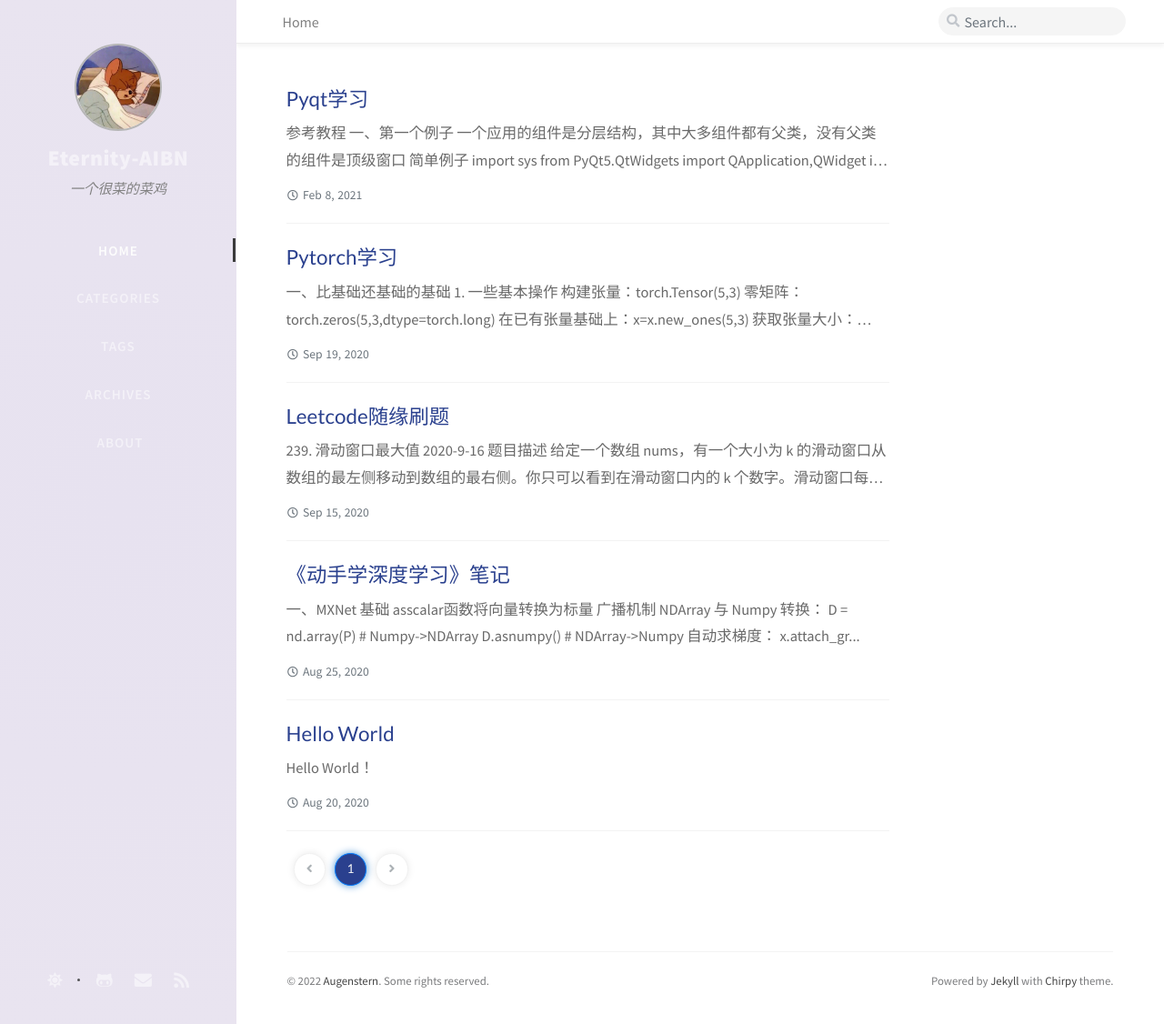
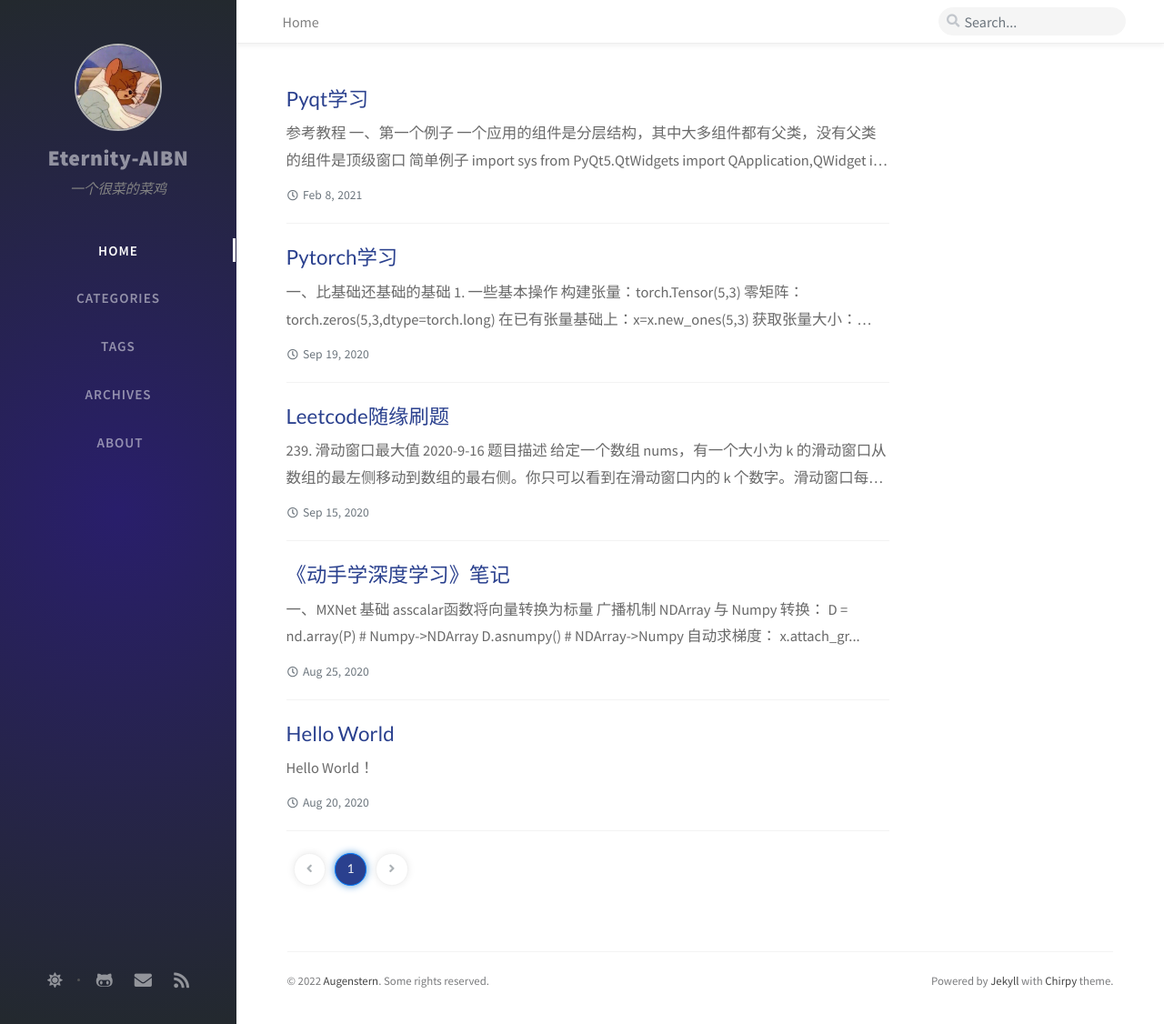
Before and after one commit to Eternity-AIBN/Eternity-AIBN.github.io, a Jekyll site: the page built from index.html, in a window 1280 px wide and 1126 px high. Shown: the whole window at 91% size. Built offline with Jekyll 4.4.1, drawn with Linux system fonts in a browser that asks for light colours; nearby versions of some CDN libraries; the list of posts is cut into pages by our own code; comment, search, counter and statistics services are not loaded.

Commit message:
Update light-typography.scss

```diff
--- a/assets/css/_colors/light-typography.scss
+++ b/assets/css/_colors/light-typography.scss
@@ -29,9 +29,9 @@
   /* Sidebar */
   --sidebar-bg: radial-gradient(
     circle,
-    rgb(231, 226, 240) 0%,
-    rgb(233, 228, 240) 100%);
-  --nav-cursor-color: #3b3b3b;
+    rgb(41, 30, 107) 0%,
+    rgb(35, 41, 46) 100%);
+  --nav-cursor-color: #fcfcfc;
 
   /* Topbar */
   --topbar-wrapper-bg: white;
```
